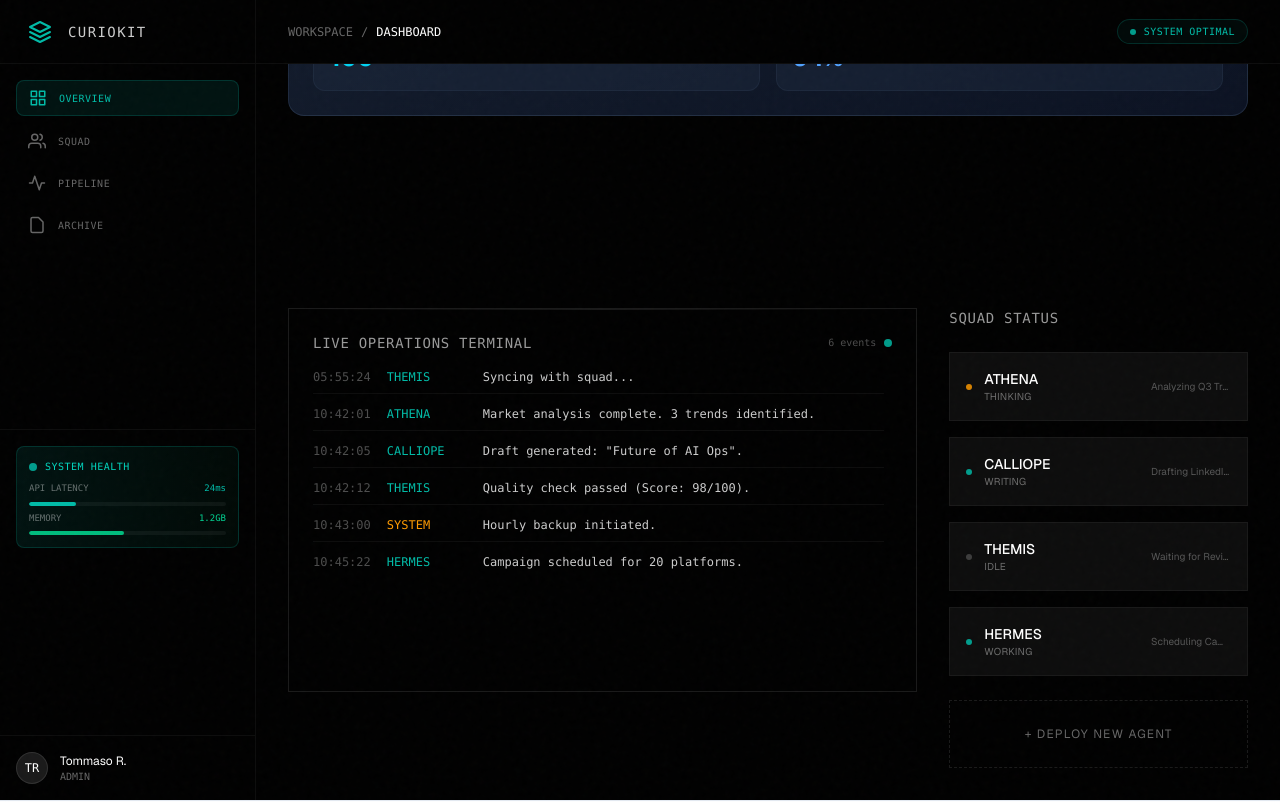
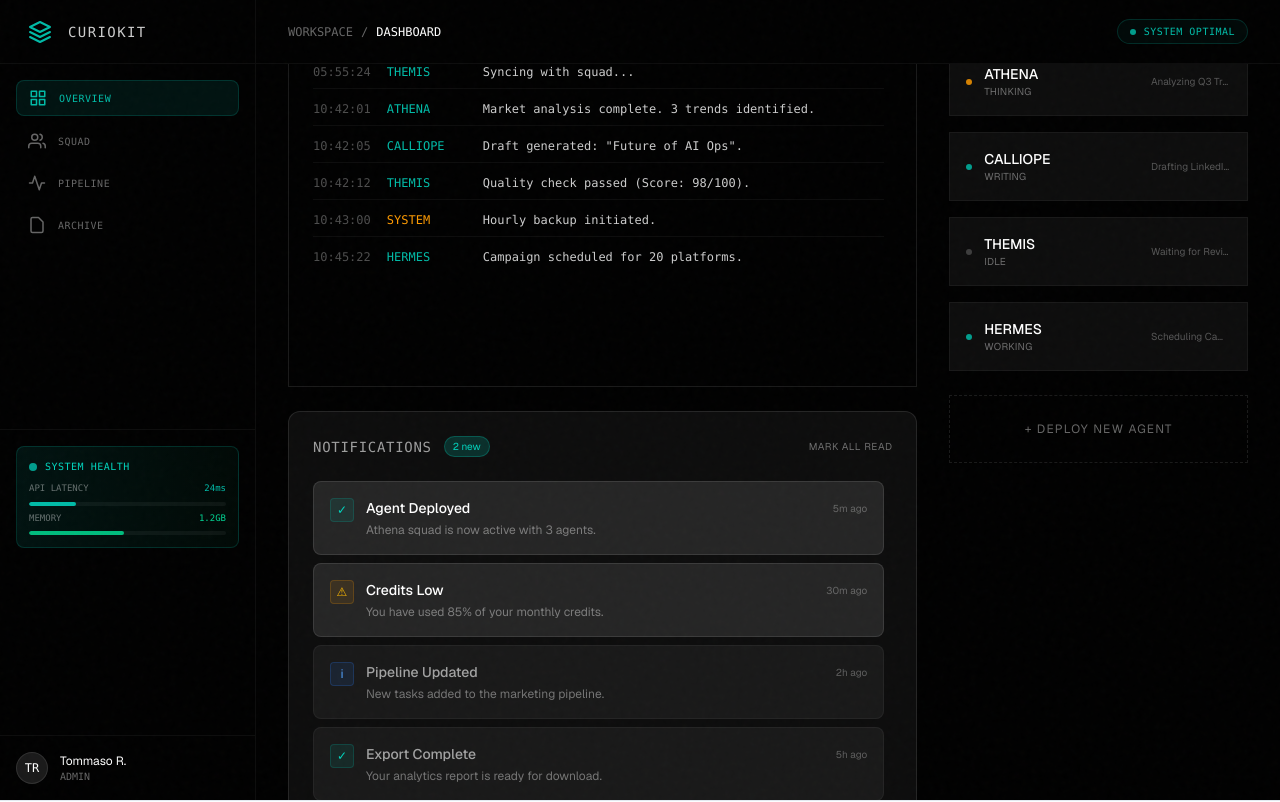
Before and after one commit to 0xnetborn/curiositas-clawkit, a Next.js app: page /dashboard in a window 1280 px wide. Shown: the top 802 px of the page. Built offline with nearby package versions, Linux system fonts and the light colour scheme.

Commit message:
feat: add NotificationCenter widget to dashboard - autop run

```diff
--- a/src/app/dashboard/page.tsx
+++ b/src/app/dashboard/page.tsx
@@ -15,6 +15,7 @@ import LazyWidget, {
   LazyLiveFeedWidget,
   LazyAnalyticsDashboard,
   LazyQuickActionsWidget,
+  LazyNotificationCenter,
   WidgetSkeleton
 } from '@/components/LazyWidget';
 
@@ -188,6 +189,11 @@ export default function DashboardPage() {
             <LazyWidget fallback={<WidgetSkeleton type="feed" height="h-80" />}>
               <LazyLiveFeedWidget />
             </LazyWidget>
+
+            {/* Notification Center - Lazy Loaded */}
+            <LazyWidget fallback={<WidgetSkeleton type="default" height="h-64" />}>
+              <LazyNotificationCenter />
+            </LazyWidget>
           </div>
 
           {/* Sidebar: Active Squad */}
--- a/src/components/LazyWidget.tsx
+++ b/src/components/LazyWidget.tsx
@@ -128,3 +128,4 @@ export const LazySystemStatsWidget = lazy(() => import('@/components/SystemStats
 export const LazyLiveFeedWidget = lazy(() => import('@/components/LiveFeedWidget').then(m => ({ default: m.default })));
 export const LazyAnalyticsDashboard = lazy(() => import('@/components/AnalyticsDashboard').then(m => ({ default: m.default })));
 export const LazyQuickActionsWidget = lazy(() => import('@/components/QuickActionsWidget').then(m => ({ default: m.default })));
+export const LazyNotificationCenter = lazy(() => import('@/components/NotificationCenter').then(m => ({ default: m.default })));
--- /dev/null
+++ b/src/components/NotificationCenter.tsx
@@ -0,0 +1,194 @@
+'use client';
+
+import { useEffect, useRef, useState } from 'react';
+import { animate, stagger } from 'animejs';
+
+export interface Notification {
+  id: string;
+  type: 'info' | 'success' | 'warning' | 'error';
+  title: string;
+  message: string;
+  timestamp: Date;
+  read: boolean;
+}
+
+const mockNotifications: Notification[] = [
+  {
+    id: '1',
+    type: 'success',
+    title: 'Agent Deployed',
+    message: 'Athena squad is now active with 3 agents.',
+    timestamp: new Date(Date.now() - 1000 * 60 * 5),
+    read: false,
+  },
+  {
+    id: '2',
+    type: 'warning',
+    title: 'Credits Low',
+    message: 'You have used 85% of your monthly credits.',
+    timestamp: new Date(Date.now() - 1000 * 60 * 30),
+    read: false,
+  },
+  {
+    id: '3',
+    type: 'info',
+    title: 'Pipeline Updated',
+    message: 'New tasks added to the marketing pipeline.',
+    timestamp: new Date(Date.now() - 1000 * 60 * 60 * 2),
+    read: true,
+  },
+  {
+    id: '4',
+    type: 'success',
+    title: 'Export Complete',
+    message: 'Your analytics report is ready for download.',
+    timestamp: new Date(Date.now() - 1000 * 60 * 60 * 5),
+    read: true,
+  },
+  {
+    id: '5',
+    type: 'error',
+    title: 'Connection Lost',
+    message: 'Temporary disconnect from agent network.',
+    timestamp: new Date(Date.now() - 1000 * 60 * 60 * 24),
+    read: true,
+  },
+];
+
+export default function NotificationCenter() {
+  const containerRef = useRef<HTMLDivElement>(null);
+  const [notifications, setNotifications] = useState<Notification[]>(mockNotifications);
+  const [expanded, setExpanded] = useState<string | null>(null);
+
+  const unreadCount = notifications.filter(n => !n.read).length;
+
+  const getIcon = (type: string) => {
+    switch (type) {
+      case 'success': return '✓';
+      case 'warning': return '⚠';
+      case 'error': return '✕';
+      default: return 'ℹ';
+    }
+  };
+
+  const getColors = (type: string) => {
+    switch (type) {
+      case 'success': return 'text-teal-400 bg-teal-500/10 border-teal-500/20';
+      case 'warning': return 'text-amber-400 bg-amber-500/10 border-amber-500/20';
+      case 'error': return 'text-red-400 bg-red-500/10 border-red-500/20';
+      default: return 'text-blue-400 bg-blue-500/10 border-blue-500/20';
+    }
+  };
+
+  const formatTime = (date: Date) => {
+    const diff = Date.now() - date.getTime();
+    const minutes = Math.floor(diff / 60000);
+    const hours = Math.floor(diff / 3600000);
+    if (minutes < 60) return `${minutes}m ago`;
+    if (hours < 24) return `${hours}h ago`;
+    return `${Math.floor(hours / 24)}d ago`;
+  };
+
+  const markAsRead = (id: string) => {
+    setNotifications(prev => prev.map(n =>
+      n.id === id ? { ...n, read: true } : n
+    ));
+  };
+
+  const markAllRead = () => {
+    setNotifications(prev => prev.map(n => ({ ...n, read: true })));
+  };
+
+  const toggleExpand = (id: string) => {
+    setExpanded(prev => prev === id ? null : id);
+    markAsRead(id);
+  };
+
+  useEffect(() => {
+    if (!containerRef.current) return;
+
+    animate(containerRef.current.querySelectorAll('.notification-item'), {
+      opacity: [0, 1],
+      translateX: [-20, 0],
+      delay: stagger(80),
+      ease: 'outExpo',
+      duration: 500,
+    });
+  }, []);
+
+  return (
+    <div className="bg-white/5 border border-white/10 rounded-xl p-6">
+      {/* Header */}
+      <div className="flex items-center justify-between mb-6">
+        <div className="flex items-center gap-3">
+          <h3 className="text-sm font-mono text-white/60 uppercase tracking-wider">Notifications</h3>
+          {unreadCount > 0 && (
+            <span className="text-[10px] px-2 py-0.5 bg-teal-500/20 text-teal-400 border border-teal-500/30 rounded-full">
+              {unreadCount} new
+            </span>
+          )}
+        </div>
+        {unreadCount > 0 && (
+          <button
+            onClick={markAllRead}
+            className="text-[10px] text-white/40 hover:text-white transition-colors uppercase tracking-wider"
+          >
+            Mark all read
+          </button>
+        )}
+      </div>
+
+      {/* Notifications List */}
+      <div ref={containerRef} className="space-y-2 max-h-[320px] overflow-y-auto pr-2">
+        {notifications.map((notification) => (
+          <div
+            key={notification.id}
+            className={`
+              notification-item p-4 rounded-lg border cursor-pointer transition-all
+              ${notification.read ? 'bg-white/5 border-white/5 opacity-60' : 'bg-white/10 border-white/10'}
+              hover:border-white/30 hover:opacity-100
+              ${expanded === notification.id ? 'bg-white/10' : ''}
+            `}
+            onClick={() => toggleExpand(notification.id)}
+          >
+            <div className="flex items-start gap-3">
+              <div className={`
+                w-6 h-6 rounded flex items-center justify-center text-xs border
+                ${getColors(notification.type)}
+              `}>
+                {getIcon(notification.type)}
+              </div>
+
+              <div className="flex-1 min-w-0">
+                <div className="flex items-center justify-between gap-2">
+                  <span className={`text-sm font-medium ${notification.read ? 'text-white/60' : 'text-white'}`}>
+                    {notification.title}
+                  </span>
+                  <span className="text-[10px] text-white/30 whitespace-nowrap">
+                    {formatTime(notification.timestamp)}
+                  </span>
+                </div>
+
+                {expanded === notification.id ? (
+                  <p className="text-xs text-white/50 mt-2 leading-relaxed">
+                    {notification.message}
+                  </p>
+                ) : (
+                  <p className="text-xs text-white/40 mt-1 truncate">
+                    {notification.message}
+                  </p>
+                )}
+              </div>
+            </div>
+          </div>
+        ))}
+      </div>
+
+      {notifications.length === 0 && (
+        <div className="text-center py-8 text-white/30 text-sm">
+          No notifications
+        </div>
+      )}
+    </div>
+  );
+}
```
Also changed, not shown: 1 other file (tests, documents, lock files or other folders).
